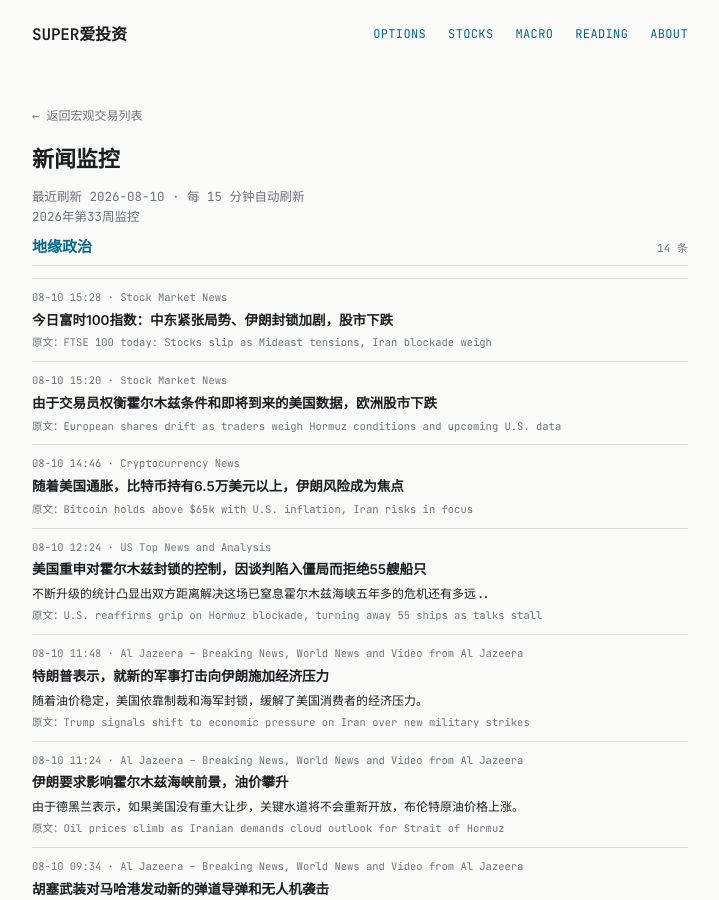
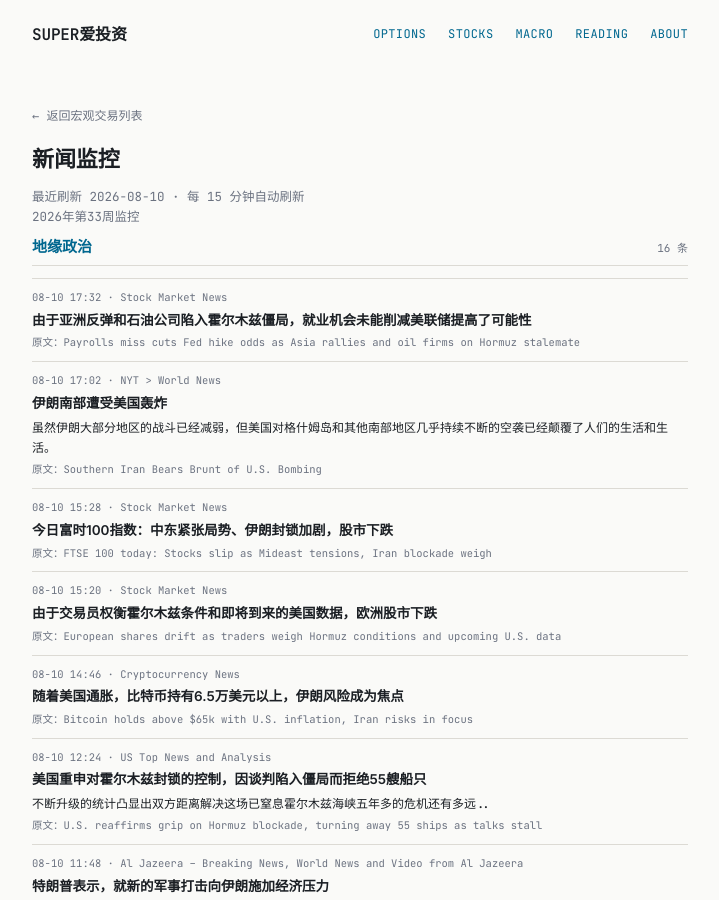
Before and after one commit to tang3super/tang3super.github.io, a Jekyll site: the page built from _macro_trade/news-digest.md, in a window 1280 px wide and 900 px high. Shown: the whole window, without its empty margins (280-999 px from the left). Built offline with Jekyll 4.4.1, drawn with Linux system fonts in a browser that asks for light colours; some of the changed text lies outside the part shown.

Commit message:
sync news-digest article

```diff
--- a/_macro_trade/news-digest.md
+++ b/_macro_trade/news-digest.md
@@ -9,6 +9,19 @@
 topics:
 - name: 地缘政治
   items:
+  - title: Payrolls miss cuts Fed hike odds as Asia rallies and oil firms on Hormuz stalemate
+    summary: ''
+    link: https://www.investing.com/news/stock-market-news/payrolls-miss-cuts-fed-hike-odds-as-asia-rallies-and-oil-firms-on-hormuz-stalemate-93CH-4848211
+    source: Stock Market News
+    time: 08-10 17:32
+    title_zh: 由于亚洲反弹和石油公司陷入霍尔木兹僵局，就业机会未能削减美联储提高了可能性
+  - title: Southern Iran Bears Brunt of U.S. Bombing
+    summary: While fighting has abated in much of Iran, near-constant U.S. airstrikes in Qeshm island and other southern spots have upended lives and liv…
+    link: https://www.nytimes.com/2026/08/10/world/middleeast/iran-south-bombing-strait-hormuz.html
+    source: NYT > World News
+    time: 08-10 17:02
+    title_zh: 伊朗南部遭受美国轰炸
+    summary_zh: 虽然伊朗大部分地区的战斗已经减弱，但美国对格什姆岛和其他南部地区几乎持续不断的空袭已经颠覆了人们的生活和生活。
   - title: 'FTSE 100 today: Stocks slip as Mideast tensions, Iran blockade weigh'
     summary: ''
     link: https://www.investing.com/news/stock-market-news/ftse-100-today-stocks-slip-as-mideast-tensions-iran-blockade-weigh-4847960
@@ -97,6 +110,20 @@
     link: https://www.nytimes.com/2026/08/09/world/middleeast/iran-security-council-guards-commander.html
     source: NYT > World News
     time: 08-10 02:18
+- name: 货币政策
+  items:
+  - title: TD Cowen sees 25% chance Trump will succeed removing Fed’s Cook
+    summary: ''
+    link: https://www.investing.com/news/stock-market-news/td-cowen-sees-25-chance-trump-will-succeed-removing-feds-cook-93CH-4848212
+    source: Stock Market News
+    time: 08-10 17:34
+    title_zh: TD Cowen认为特朗普成功罢免美联储库克的可能性为25%
+  - title: Payrolls miss cuts Fed hike odds as Asia rallies and oil firms on Hormuz stalemate
+    summary: ''
+    link: https://www.investing.com/news/stock-market-news/payrolls-miss-cuts-fed-hike-odds-as-asia-rallies-and-oil-firms-on-hormuz-stalemate-93CH-4848211
+    source: Stock Market News
+    time: 08-10 17:32
+    title_zh: 由于亚洲反弹和石油公司陷入霍尔木兹僵局，就业机会未能削减美联储提高了可能性
 - name: AI基建
   items:
   - title: Sony, TSMC plan $6.3 billion JV to make  image sensors in Japan, Nikkei reports
```
